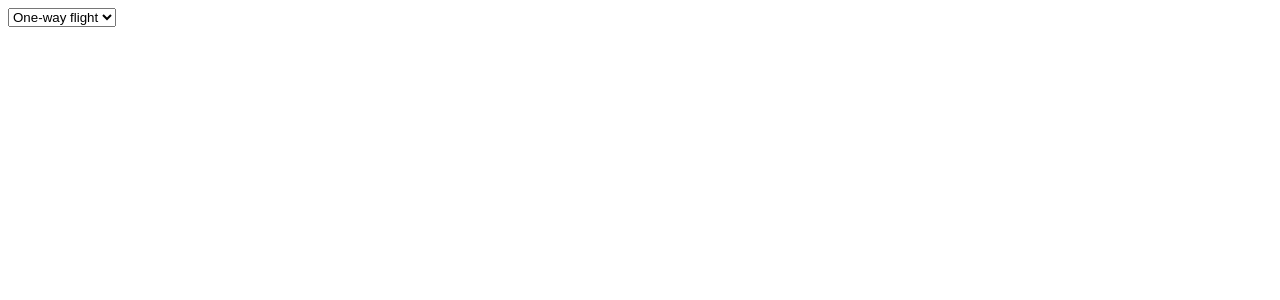
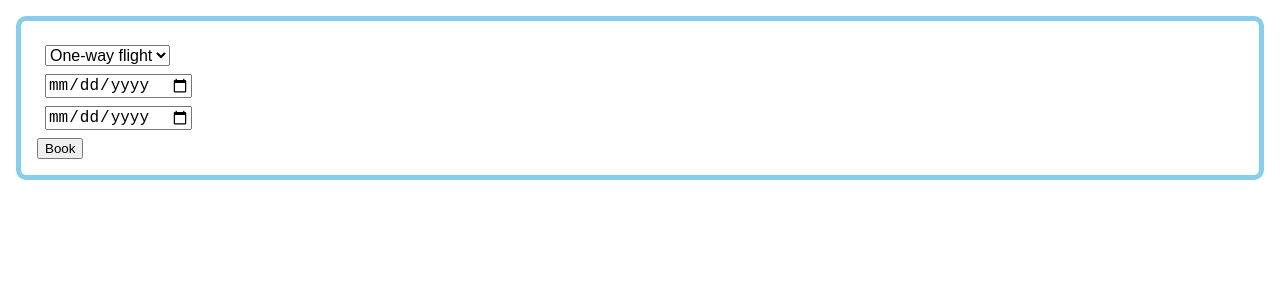
Before and after one commit to t-i-m-i/vue-flight-booker, a Vue app: page / in a window 1280 px wide. Shown: the top 300 px of the page. Built offline with nearby package versions, Linux system fonts and the light colour scheme.

Commit message:
move form to component. add date inputs.

```diff
--- a/package.json
+++ b/package.json
@@ -13,6 +13,7 @@
   },
   "devDependencies": {
     "@vitejs/plugin-vue": "^4.2.3",
+    "sass": "^1.68.0",
     "vite": "^4.4.5"
   }
 }
--- a/src/App.vue
+++ b/src/App.vue
@@ -1,20 +1,7 @@
 <script setup>
-  import { ref } from 'vue';
-  const flightType = ref('one-way flight');
-
-  function logValue() {
-    console.log('flightType: ', flightType.value);
-  }
-
-  logValue();
+  import FlightBooker from './components/FlightBooker.vue';
 </script>
 
 <template>
-  <select v-model="flightType" @change="logValue">
-    <option value="one-way flight">One-way flight</option>
-    <option value="return flight">Return flight</option>
-  </select>
+  <FlightBooker />
 </template>
-
-<style>
-</style>
--- /dev/null
+++ b/src/components/FlightBooker.vue
@@ -0,0 +1,30 @@
+<script setup>
+
+import { ref } from 'vue';
+const flightType = ref('one-way flight');
+const departureDate = ref();
+const returnDate = ref();
+
+function book() {
+    console.log('You are booking ', flightType.value);
+}
+</script>
+
+<template>
+    <select name="flightType" v-model="flightType" @change="logValue">
+        <option value="one-way flight">One-way flight</option>
+        <option value="return flight">Return flight</option>
+    </select>
+    <input name="departureDate" type="date" v-model="departureDate">
+    <input name="returnDate" type="date" v-model="returnDate">
+    <button @click="book">Book</button>
+</template>
+
+<style lang="scss" scoped>
+input,
+select {
+    display: block;
+    font-size: 16px;
+    margin: 0.5em;
+}
+</style>
--- a/src/main.js
+++ b/src/main.js
@@ -1,4 +1,5 @@
 import { createApp } from 'vue'
+import './style.scss'
 import App from './App.vue'
 
 createApp(App).mount('#app')
--- /dev/null
+++ b/src/style.scss
@@ -0,0 +1,6 @@
+body {
+    margin: 16px;
+    padding: 16px;
+    border: 5px solid skyblue;
+    border-radius: 10px;
+}
```
Also changed, not shown: 1 other file (tests, documents, lock files or other folders).
